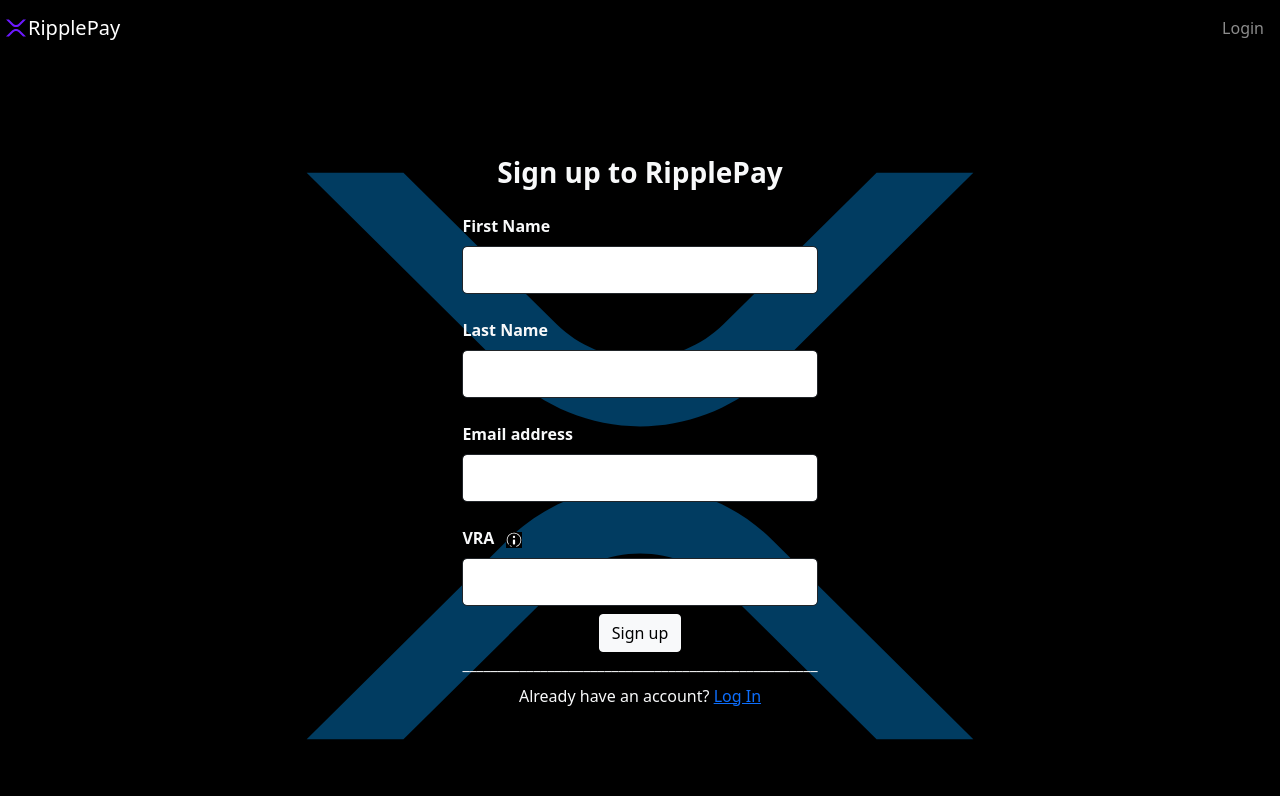
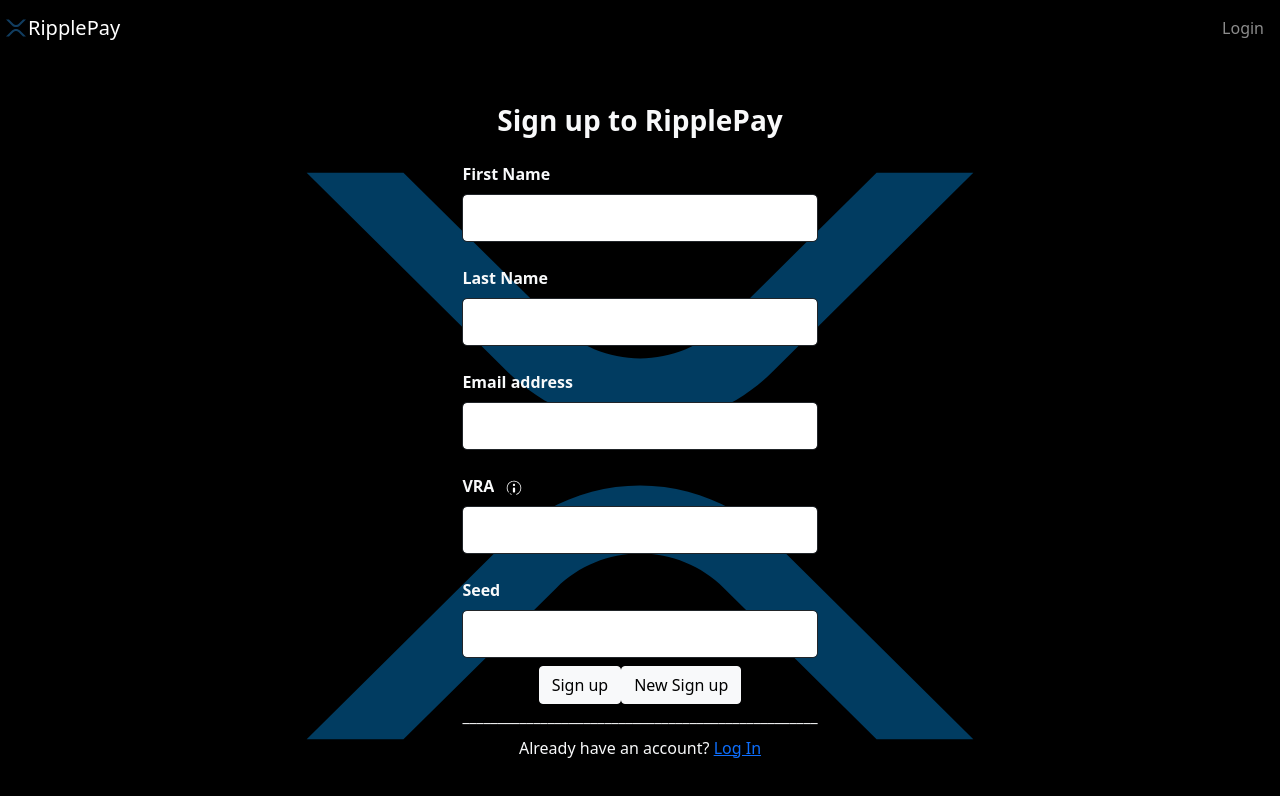
Before and after one commit to hmg65/RipplePay, a React (Create React App) app: page /signup in a window 1280 px wide. Shown: the top 796 px of the page. Built offline with nearby package versions, Linux system fonts and the light colour scheme; no server answers; what fingerpose would draw is missing.

Commit message:
update: new account page added

```diff
--- a/src/App.css
+++ b/src/App.css
@@ -108,8 +108,8 @@
   }
 }
 
-.btn-vra-info {
-  background-color: transparent;
+.bg-tranparent {
+  background-color: #000000;
 }
 
 /* Add Beneficiary */
--- a/src/App.js
+++ b/src/App.js
@@ -7,6 +7,7 @@
 import Profile from "./components/Profile";
 import TransactionHistory from "./components/TransactionHistory";
 import Receipt from "./components/Receipt";
+import NewAccount from "./components/NewAccount";
 import ProtectedRoute from "./components/ProtectedRoute";
 import { UserAuthContextProvider } from "./context/UserAuthContext";
 
@@ -51,6 +52,15 @@
                 }
               />
 
+              <Route
+                path="/NewAccount"
+                element={
+                  <ProtectedRoute>
+                    <NewAccount />
+                  </ProtectedRoute>
+                }
+              />
+
 
               <Route
                 path="/TransactionHistory"
--- a/src/components/FaceRegister.js
+++ b/src/components/FaceRegister.js
@@ -112,7 +112,7 @@
                 await signUp(email, password);
                 await UserDataService.addUsers(newUser);
 
-                navigate("/");
+                navigate("/NewAccount");
               } else {
                 // in case multiple faces detected
                 if (response.data.length > 1) {
--- /dev/null
+++ b/src/components/NewAccount.js
@@ -0,0 +1,97 @@
+import React from "react";
+import { Link, useNavigate } from "react-router-dom";
+
+
+
+import "bootstrap/dist/css/bootstrap.min.css";
+import 'jquery/dist/jquery.min.js'
+import 'bootstrap/dist/js/bootstrap.min.js';
+import '../App.css'
+import NavLogo from "../images/xrp_logo.svg";
+
+const NewAccount = () => {
+const navigate = useNavigate();
+
+const proceedToLogin = () => {
+  navigate("/");
+}
+
+  return (
+
+  <div>
+
+    {/* ----------Navbar---------- */}
+    <nav className="navbar navbar-expand-lg navbar-dark">
+      <Link className="navbar-brand d-flex align-items-center ms-1" to="/">
+        <img src={NavLogo} className="rounded nav_logo"/>
+        RipplePay
+      </Link>
+
+      <button className="navbar-toggler" type="button" data-bs-toggle="collapse" data-bs-target="#navbarNavAltMarkup" aria-controls="navbarNavAltMarkup" aria-expanded="false" aria-label="Toggle navigation">
+        <span className="navbar-toggler-icon"></span>
+      </button>
+
+      <div className="collapse navbar-collapse" id="navbarNavAltMarkup">
+        <div className="navbar-nav ms-auto">
+          <Link className="nav-item nav-link me-2" to="/">Login</Link>
+        </div>
+      </div>
+    </nav>
+
+
+    {/* display data coming from signup form Name, email, vra, seed */}
+    <div class="d-flex flex-column gap-4 ms-4  me-4 mt-4 text-dark">
+      <div class="card">
+        <div class="card-header bg-tranparent text-light border border-dark">
+          Name:
+        </div>
+        <div class="card-body">
+          <blockquote class="blockquote mb-0">
+            <p>Hemant Gupta</p>
+          </blockquote>
+        </div>
+      </div>
+
+      <div class="card">
+        <div class="card-header bg-tranparent text-light border border-dark">
+          Email:
+        </div>
+        <div class="card-body">
+          <blockquote class="blockquote mb-0">
+            <p>tempmail@gmail.com</p>
+          </blockquote>
+        </div>
+      </div>
+
+      <div class="card">
+        <div class="card-header bg-tranparent text-light border border-dark">
+          VRA:
+        </div>
+        <div class="card-body">
+          <blockquote class="blockquote mb-0">
+            <p>tempvra</p>
+          </blockquote>
+        </div>
+      </div>
+
+      <div class="card">
+        <div class="card-header bg-tranparent text-light border border-dark">
+          Seed:
+        </div>
+        <div class="card-body">
+          <blockquote class="blockquote mb-0">
+            <p>tempseed</p>
+          </blockquote>
+        </div>
+      </div>
+
+    </div>
+
+    <div className="text-center mt-4">
+      <button type="button" class="btn btn-light" onClick={proceedToLogin}>proceed to login</button>
+    </div>
+	</div>
+    )
+};
+
+export default NewAccount;
--- a/src/components/Signup.js
+++ b/src/components/Signup.js
@@ -1,5 +1,5 @@
 import React, { useState } from "react";
-import { Link } from "react-router-dom";
+import { Link, useNavigate } from "react-router-dom";
 import { Form, Alert, Modal, Button, Spinner } from "react-bootstrap";
 import { useUserAuth } from "../context/UserAuthContext";
 import UserDataService from "../services/user.services";
@@ -31,6 +31,7 @@
   const [lastName, setLastName] = useState("");
   const [mobileNumber, setMobileNumber] =useState("");
   const [message, setMessage] = useState({error : false, msg : ""});
+  const [seed, setSeed] =useState("");
   const password = "engage@1234";
   const balance = 10000;
   const { signUp } = useUserAuth();
@@ -47,7 +48,7 @@
     setMessage("");
 
     //Form is empty or not
-    if(firstName === "" || lastName === "" || email === "" || mobileNumber === ""){
+    if(firstName === "" || lastName === "" || email === "" || mobileNumber === "" || seed === ""){
 
         setMessage({error : true, msg : "All fields are mandatory"});
         return;
@@ -92,6 +93,32 @@
       setModalCloseButton(false);
     }
 
+    const navigate = useNavigate();
+
+    // new signup button
+    const newSignup = async (e) => {
+      e.preventDefault();
+      setMessage("");
+
+      //Form is empty or not
+      if(firstName === "" || lastName === "" || email === "" || mobileNumber === "" || seed === ""){
+
+          setMessage({error : true, msg : "All fields are mandatory"});
+          return;
+      }
+
+      //Given mobile number is validation
+      if(!validatePhoneNumber(mobileNumber))
+      {
+        setMessage({error : true, msg : "Enter valid mobile number"});
+        return;
+      }
+
+
+      setLoading(true);
+      setMessage({error:false, msg:"Capture image to proceed further"});
+        handleShow();
+    };
 
 
   return (
@@ -184,7 +211,6 @@
 
                               <div className="">
                                 <div className="d-flex float-left fw-bold">
-                                  {/* TODO: give i button for more info  */}
                                   <label className="form-label pt-4">VRA</label>
                                   <span className="pt-4">
                                   <OverlayTrigger
@@ -195,7 +221,7 @@
                                         variant="dark"
                                         bg="transparent"
                                         {...triggerHandler}
-                                        className="d-inline-flex align-items-center btn-vra-info border border-0"
+                                        className="d-inline-flex align-items-center bg-tranparent border border-0"
                                       >
                                         <img
                                           ref={ref}
@@ -221,12 +247,30 @@
                                 </Form.Group>
                               </div>
 
+                              <div className="">
+                                <div className="d-flex float-left fw-bold">
+                                  <label className="form-label pt-4">Seed</label>
+                                  </div>
+
+                                  <Form.Group controlId="formBasicSeed">
+                                  <Form.Control
+                                    className="border-dark border-1 p-2 form-control-lg"
+                                    type="number"
+                                    onChange={(e) => setSeed(e.target.value)}
+                                  />
+                                </Form.Group>
+                              </div>
 
 
-                              <div className="d-flex flex-column mt-2">
+
+                              <div className="d-flex flex-row justify-content-center mt-2">
                                 <div>
                                   {loading ? <Spinner animation="border" className="mt-2" /> : <button className="btn btn-light btn-md btn-block" type="submit">
                                     Sign up </button>}
+                                </div>
+                                <div>
+                                  {loading ? <Spinner animation="border" className="mt-2" /> : <button className="btn btn-light btn-md btn-block" onClick={newSignup}>
+                                    New Sign up </button>}
                                 </div>
                               </div>
 
```
Also changed, not shown: src/images/xrp_logo.svg.
